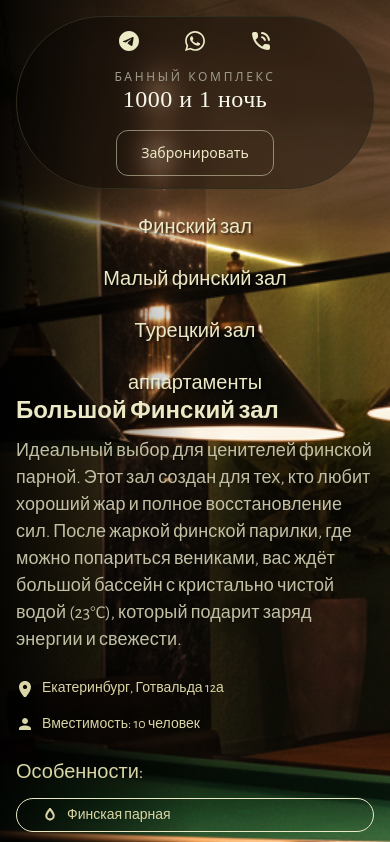
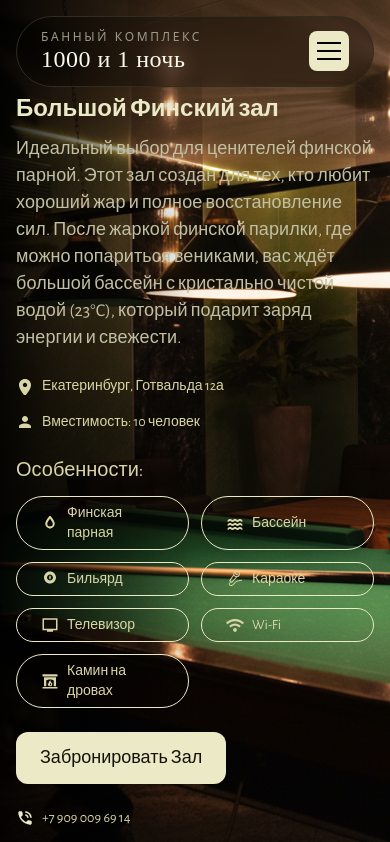
Before and after one commit to Purks1337/sasauni, a Next.js app: page / in a window 390 px wide. Shown: the top 842 px of the page. Built offline with nearby package versions, Linux system fonts and the light colour scheme.

Commit message:
done design

```diff
--- a/src/app/layout.tsx
+++ b/src/app/layout.tsx
@@ -1,4 +1,4 @@
-import type { Metadata } from 'next';
+import type { Metadata, Viewport } from 'next';
 import { Alegreya_Sans } from 'next/font/google';
 import '../styles/globals.css';
 
@@ -13,7 +13,11 @@ export const metadata: Metadata = {
   description: 'Идеальный выбор для ценителей финской парной. Большой Финский зал с бассейном, бильярдом и караоке.',
   keywords: ['сауна', 'баня', 'финская парная', 'бассейн', 'Екатеринбург', 'отдых'],
   authors: [{ name: '1000 и 1 ночь' }],
-  viewport: 'width=device-width, initial-scale=1',
+};
+
+export const viewport: Viewport = {
+  width: 'device-width',
+  initialScale: 1,
 };
 
 export default function RootLayout({
--- a/src/app/page.tsx
+++ b/src/app/page.tsx
@@ -1,4 +1,5 @@
 import Image from 'next/image';
+import { MobileHeaderMenu } from '@/components/mobile-header-menu';
 
 export default function SaunaPage() {
   return (
@@ -21,29 +22,36 @@ export default function SaunaPage() {
         <div className="max-w-7xl mx-auto w-full">
           <div className="flex flex-col gap-6">
             {/* Header (Hero) */}
-            <div className="bg-black/30 backdrop-blur-md border border-[#2E2D1F] rounded-full px-[24px] py-3 flex flex-col sm:flex-row items-center justify-between gap-4">
+            <div className="bg-black/30 backdrop-blur-md border border-[#2E2D1F] rounded-full px-[24px] py-3 flex items-center justify-between gap-4">
+                {/* Text logo only on mobile; SVG logo only on desktop */}
+                <div className="flex items-center gap-3">
                   <Image
                     src="/images/logo.svg"
                     alt="Sauna Logo"
                     width={156}
                     height={24}
-                  className="h-6"
+                    className="h-6 hidden sm:block"
                   />
-                <div className="text-center">
+                  <div className="sm:hidden">
                     <p className="text-xs text-[#9B9A89] uppercase tracking-[0.22em] font-system">
                       банный комплекс
                     </p>
-                  <h1 className="text-2xl sm:text-[32px] text-[#F8F8EC] font-decorative leading-[1.2] tracking-[0.02em]">
+                    <h1 className="text-2xl text-[#F8F8EC] font-decorative leading-[1.2] tracking-[0.02em]">
                       1000 и 1 ночь
                     </h1>
                   </div>
-              <button className="border border-[#EBE9C6]/50 rounded-xl px-6 py-3 text-[#EBE9C6] text-sm font-system hover:bg-[#EBE9C6]/10 transition-colors">
+                </div>
+
+              {/* Desktop book button */}
+              <button className="border border-[#EBE9C6]/50 rounded-xl px-6 py-3 text-[#EBE9C6] text-sm font-system hover:bg-[#EBE9C6]/10 transition-colors hidden sm:block">
                 Забронировать
               </button>
+              {/* Mobile burger button */}
+              <MobileHeaderMenu />
             </div>
 
             {/* Navigation Menu */}
-            <div className="flex flex-col sm:flex-row justify-center items-center gap-6 sm:gap-24">
+            <div className="hidden sm:flex flex-col sm:flex-row justify-center items-center gap-6 sm:gap-24">
               <button className="text-[#EBE9C6] text-xl font-normal hover:text-[#F8F8EC] transition-colors" style={{textShadow: '2px 2px 2px rgba(0,0,0,0.6)'}}>
                 Финский зал
               </button>
@@ -108,7 +116,7 @@ export default function SaunaPage() {
                 <p className="text-[#D9D5A6] text-xl">Особенности:</p>
 
                 {/* Services Grid (Pills) */}
-                <div className="grid grid-cols-1 sm:grid-cols-2 gap-3 sm:gap-4">
+                <div className="grid grid-cols-2 gap-3 sm:gap-4">
                   <div className="flex items-center gap-1 border border-[#EBE9C6] rounded-[30px] px-6 py-1.5">
                     <Image
                       src="/images/water-icon.svg"
@@ -198,7 +206,10 @@ export default function SaunaPage() {
 
               {/* Contact and Book Button */}
               <div className="flex flex-col sm:flex-row items-start sm:items-center gap-6">
-                <div className="flex items-center gap-1">
+                <button className="bg-[#EBE9C6] text-[#131207] rounded-xl px-6 py-3 text-lg sm:text-xl font-normal hover:bg-[#EBE9C6]/90 transition-colors order-1 sm:order-2">
+                  Забронировать Зал
+                </button>
+                <div className="flex items-center gap-1 order-2 sm:order-1">
                   <Image
                     src="/images/phone-icon.svg"
                     alt="Phone"
@@ -210,14 +221,13 @@ export default function SaunaPage() {
                     +7 909 009 69 14
                   </span>
                 </div>
-                <button className="bg-[#EBE9C6] text-[#131207] rounded-xl px-6 py-3 text-lg sm:text-xl font-normal hover:bg-[#EBE9C6]/90 transition-colors">
-                  Забронировать Зал
-                </button>
               </div>
             </div>
           </div>
         </div>
       </section>
+
+      {/* Mobile slide-in menu moved into MobileHeaderMenu */}
     </div>
   );
 }
--- /dev/null
+++ b/src/components/mobile-header-menu.tsx
@@ -0,0 +1,93 @@
+"use client";
+import Image from 'next/image';
+import { useEffect, useState } from 'react';
+import { createPortal } from 'react-dom';
+
+export function MobileHeaderMenu() {
+  const [isMenuOpen, setIsMenuOpen] = useState(false);
+  const [mounted, setMounted] = useState(false);
+
+  useEffect(() => {
+    setMounted(true);
+  }, []);
+
+  useEffect(() => {
+    if (!mounted) return;
+    if (isMenuOpen) {
+      const original = document.body.style.overflow;
+      document.body.style.overflow = 'hidden';
+      return () => {
+        document.body.style.overflow = original;
+      };
+    }
+  }, [isMenuOpen, mounted]);
+
+  return (
+    <>
+      <button
+        type="button"
+        aria-label="Открыть меню"
+        aria-expanded={isMenuOpen}
+        onClick={() => setIsMenuOpen(true)}
+        className="sm:hidden rounded-lg w-10 h-10 bg-[#EBE9C6] flex flex-col items-center justify-center active:scale-[0.98] transition-transform"
+      >
+        <span className="block w-6 h-[2px] bg-black" />
+        <span className="block w-6 h-[2px] bg-black mt-1.5" />
+        <span className="block w-6 h-[2px] bg-black mt-1.5" />
+      </button>
+
+      {mounted && isMenuOpen && createPortal(
+        <>
+          <button
+            aria-label="Закрыть меню"
+            onClick={() => setIsMenuOpen(false)}
+            className="sm:hidden fixed inset-0 z-[100] bg-black/60"
+          />
+          <div className="sm:hidden fixed right-0 top-0 z-[110] h-full w-80 max-w-[80%] bg-[#11100A] border-l border-[#2E2D1F] p-5 flex flex-col gap-6">
+            <div className="flex items-center justify-between">
+              <span className="text-[#F8F8EC] text-lg">Меню</span>
+              <button
+                type="button"
+                aria-label="Закрыть меню"
+                onClick={() => setIsMenuOpen(false)}
+                className="rounded-lg p-2 text-[#EBE9C6] hover:bg-[#EBE9C6]/10"
+              >
+                <span className="block w-5 h-[2px] bg-[#EBE9C6] rotate-45 translate-y-[2px]" />
+                <span className="block w-5 h-[2px] bg-[#EBE9C6] -rotate-45 -translate-y-[2px]" />
+              </button>
+            </div>
+
+            <div className="space-y-4">
+              <p className="text-[#D9D5A6] text-sm">Залы</p>
+              <div className="flex flex-col gap-3">
+                <button className="text-left text-[#EBE9C6] text-base hover:text-[#F8F8EC]">Финский зал</button>
+                <button className="text-left text-[#EBE9C6] text-base hover:text-[#F8F8EC]">Малый финский зал</button>
+                <button className="text-left text-[#EBE9C6] text-base hover:text-[#F8F8EC]">Турецкий зал</button>
+                <button className="text-left text-[#EBE9C6] text-base hover:text-[#F8F8EC]">Аппартаменты</button>
+              </div>
+            </div>
+
+            <div className="space-y-3">
+              <p className="text-[#D9D5A6] text-sm">Контакты</p>
+              <div className="flex items-center gap-3">
+                <Image src="/images/phone-icon.svg" alt="Phone" width={18} height={18} />
+                <span className="text-[#D9D5A6] text-base">+7 909 009 69 14</span>
+              </div>
+              <div className="flex items-center gap-3">
+                <Image src="/images/location-icon.svg" alt="Location" width={18} height={18} />
+                <span className="text-[#D9D5A6] text-base">Екатеринбург, Готвальда 12а</span>
+              </div>
+            </div>
+
+            <div className="mt-auto">
+              <button className="w-full bg-[#EBE9C6] text-[#131207] rounded-xl px-6 py-3 text-lg font-normal hover:bg-[#EBE9C6]/90 transition-colors">
+                Забронировать
+              </button>
+            </div>
+          </div>
+        </>,
+        document.body
+      )}
+    </>
+  );
+}
```
Also changed, not shown: 1 other file (tests, documents, lock files or other folders). Lines whose indentation alone changed are shown as unchanged.
